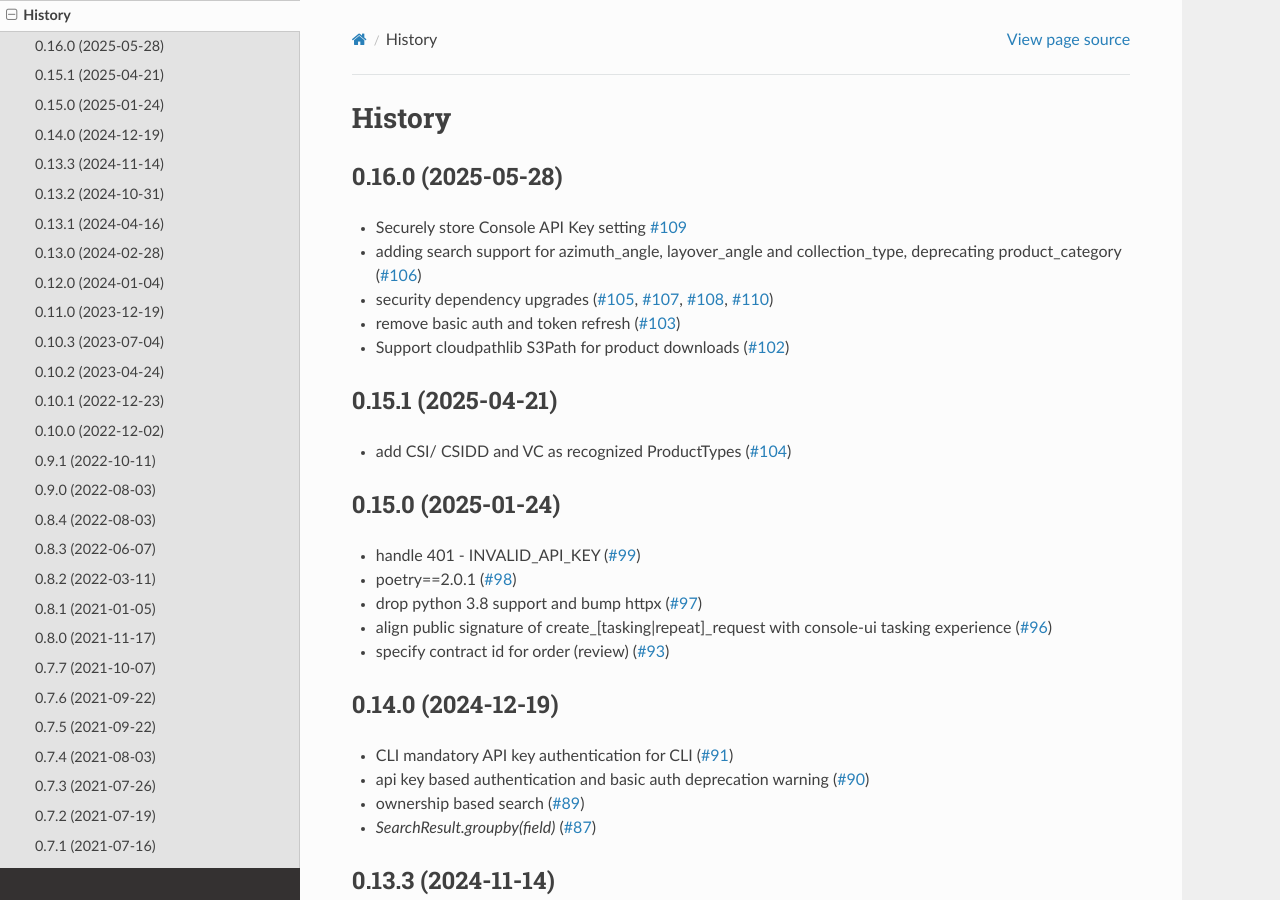
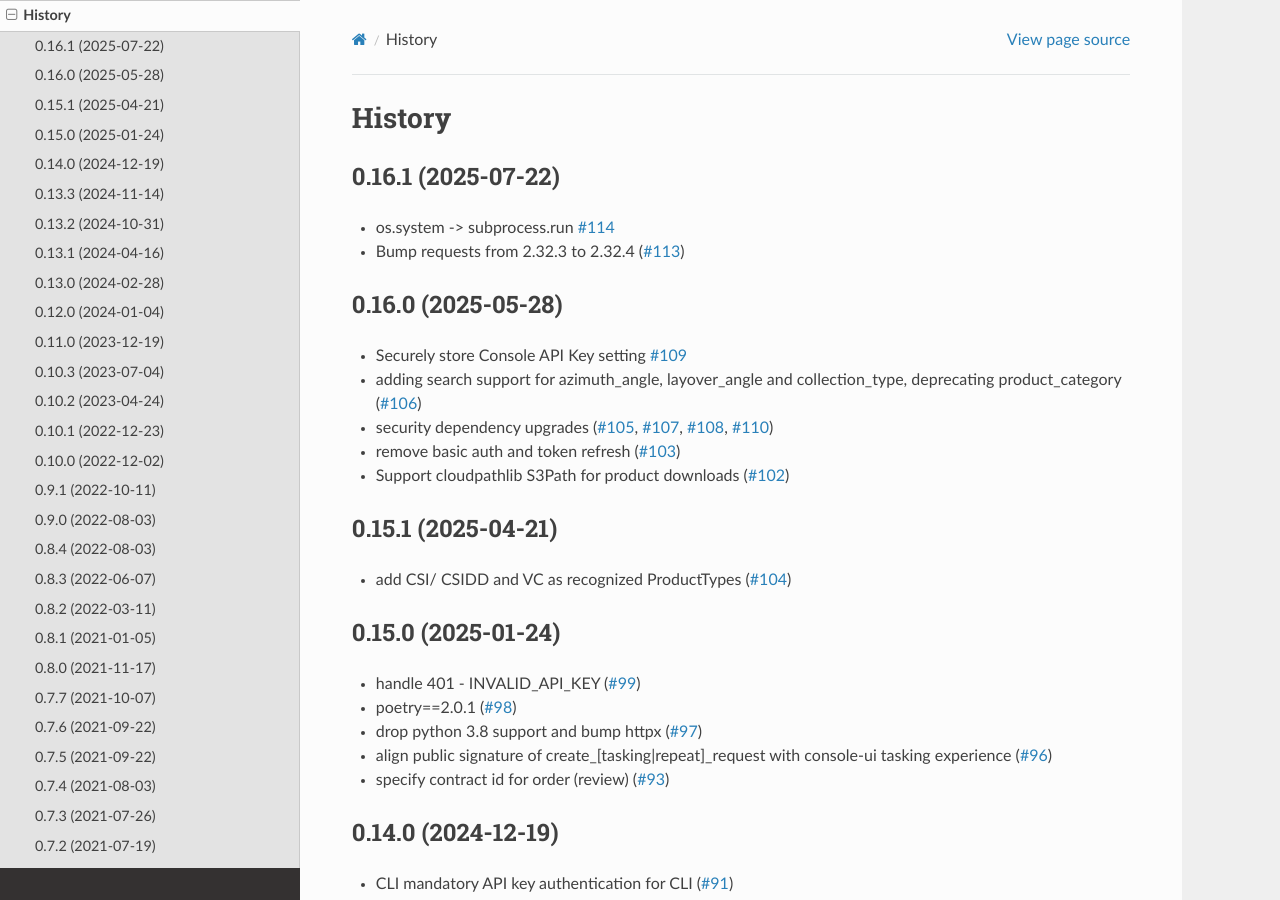
Before and after one commit to capellaspace/console-client, a Sphinx documentation site: the page built from docs/pages/changelog.rst, in a window 1280 px wide and 900 px high. Built offline with Sphinx 7.4.7 and the Read the Docs theme 3.1.0, drawn with Linux system fonts in a browser that asks for light colours.

Commit message:
0.16.1 release (#115)

```diff
--- a/docs/pages/changelog.rst
+++ b/docs/pages/changelog.rst
@@ -1,6 +1,12 @@
 =======
 History
 =======
+
+0.16.1 (2025-07-22)
+-------------------
+* os.system -> subprocess.run `#114 <https://github.com/capellaspace/console-client/pull/114>`_
+* Bump requests from 2.32.3 to 2.32.4 (`#113 <https://github.com/capellaspace/console-client/pull/113>`_)
+
 
 0.16.0 (2025-05-28)
 -------------------
--- a/pyproject.toml
+++ b/pyproject.toml
@@ -1,6 +1,6 @@
 [tool.poetry]
 name = "capella-console-client"
-version = "0.16.0"
+version = "0.16.1"
 description = "Python SDK for api.capellaspace.com (task, search, order, download)"
 authors = ["Thomas Beyer <thomas.beyer@capellaspace.com>"]
 repository = "https://github.com/capellaspace/console-client"
```
